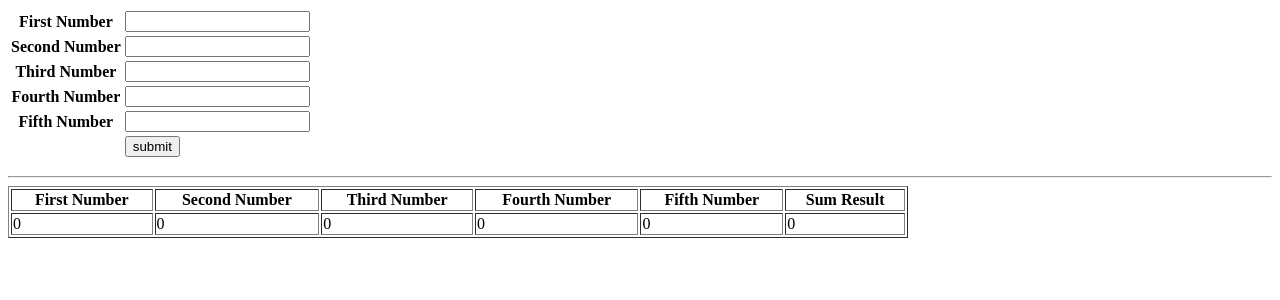
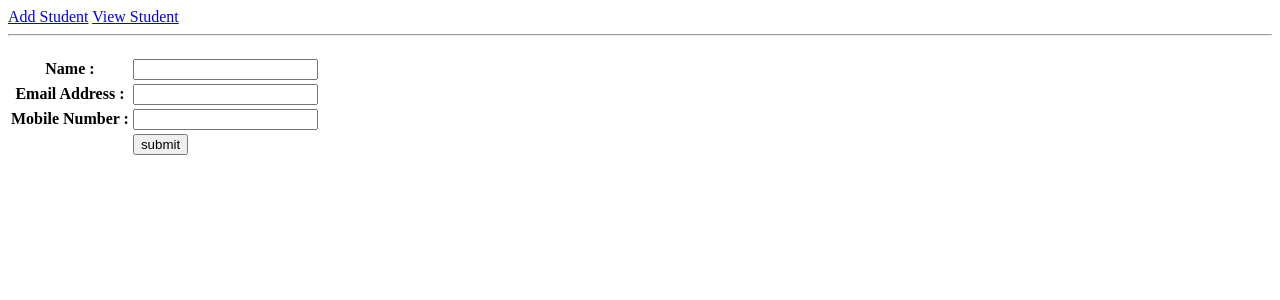
Before and after one commit to faisalahammed044274/PHP-Basic-OOP-Tests, a PHP site: page / in a window 1280 px wide. Shown: the top 300 px of the page. Run offline with PHP 8.4, Linux system fonts and the light colour scheme.

Commit message:
day-8 raw-php-card
Project one start with Raw PHP with OOP

```diff
--- a/index.php
+++ b/index.php
@@ -1,43 +1,38 @@
 <?php
-    require_once './vendor/autoload.php';
-    use App\classes\UserInputOutput;
+require_once './vendor/autoload.php';
+use App\classes\Student;
 
-    $result=[];
-    if (isset($_POST['btn'])) {
-        $userInputOutput = new UserInputOutput();
-        $result =$userInputOutput->inputOutputNumber();
-    } else {
-        $result=[
-            'first_number' => 0,
-            'second_number' => 0,
-            'third_number' => 0,
-            'fourth_number' => 0,
-            'fifth_number' => 0
-        ];
-    }
+$message = '';
+if (isset($_POST['btn'])) {
+    $student = new Student();
+    $message = $student->saveStudentInfo();
+}
 ?>
+
+<a href="index.php">Add Student</a>
+
+<a href="viewstudent.php">View Student</a>
+
+<hr>
+
+
+
+
+<h2><?php echo $message; ?></h2>
 
 <form action="" method="POST">
     <table>
         <tr>
-            <th>First Number</th>
-            <td><input type="number" name="first_number"/></td>
+            <th>Name :</th>
+            <td><input type="text" required name="name"/></td>
         </tr>
         <tr>
-            <th>Second Number</th>
-            <td><input type="number" name="second_number"/></td>
+            <th>Email Address :</th>
+            <td><input type="email" required name="email"/></td>
         </tr>
         <tr>
-            <th>Third Number</th>
-            <td><input type="number" name="third_number"></td>
-        </tr>
-        <tr>
-            <th>Fourth Number</th>
-            <td><input type="number" name="fourth_number"/></td>
-        </tr>
-        <tr>
-            <th>Fifth Number</th>
-            <td><input type="number" name="fifth_number"/></td>
+            <th>Mobile Number :</th>
+            <td><input type="number" required name="mobile"></td>
         </tr>
         <tr>
             <th></th>
@@ -45,32 +40,3 @@
         </tr>
     </table>
 </form>
-
-
-<hr>
-<table border="1" width="900px">
-    <tr>
-        <th>First Number</th>
-        <th>Second Number</th>
-        <th>Third Number</th>
-        <th>Fourth Number</th>
-        <th>Fifth Number</th>
-        <th>Sum Result</th>
-    </tr>
-    <tr>
-        <td><?php echo $result['first_number'];?></td>
-        <td><?php echo $result['second_number'];?></td>
-        <td><?php echo $result['third_number'];?></td>
-        <td><?php echo $result['fourth_number'];?></td>
-        <td><?php echo $result['fifth_number'];?></td>
-        <td><?php
-        $sum = 0;
-        foreach ($result as $value)
-        if ($value!='submit') {
-            $sum += $value;
-        }
-        echo $sum;
-        ?></td>
-
-    </tr>
-</table>
```
Also changed, not shown: Student.php (added, +69 -0 lines), viewstudent.php (added, +31 -0 lines).
